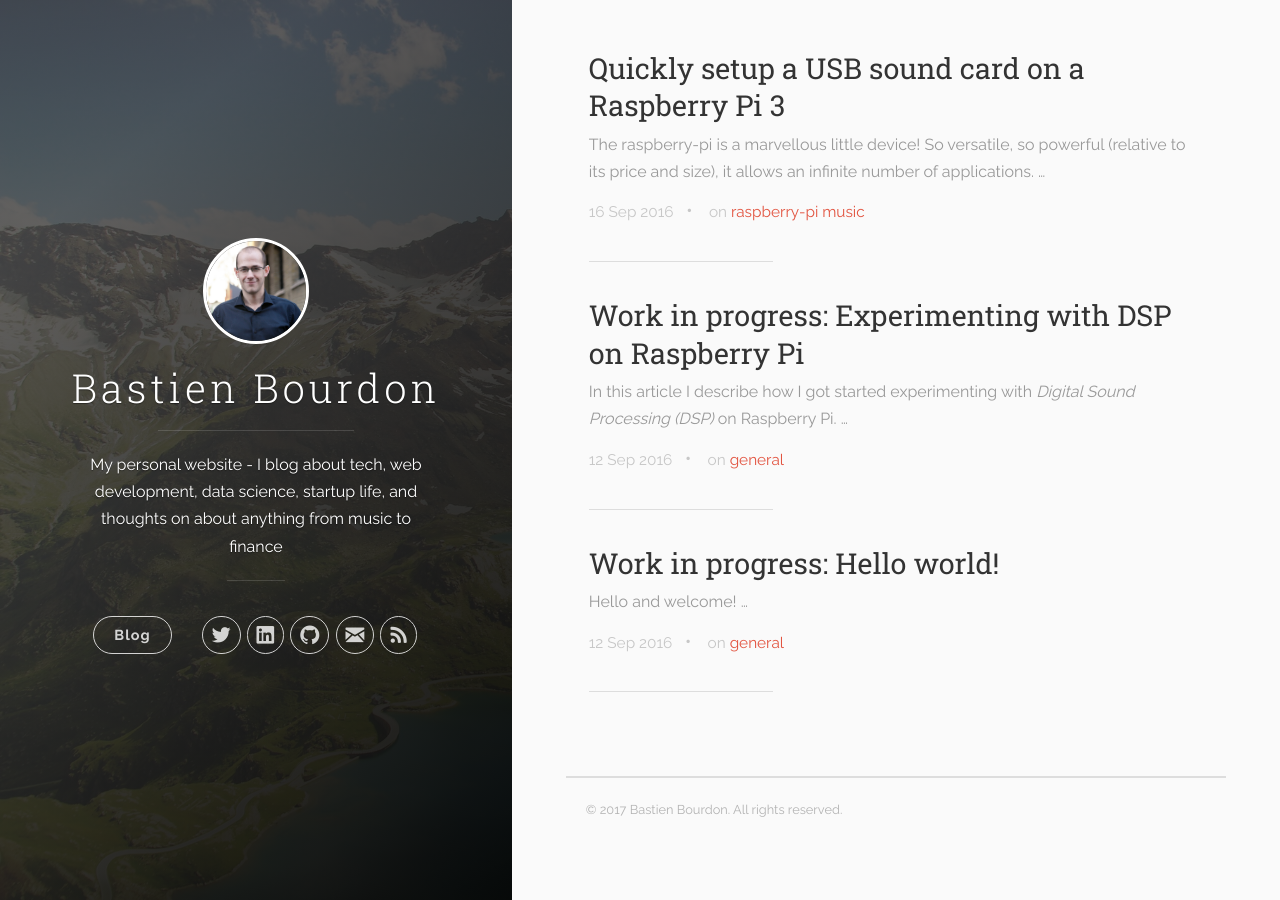
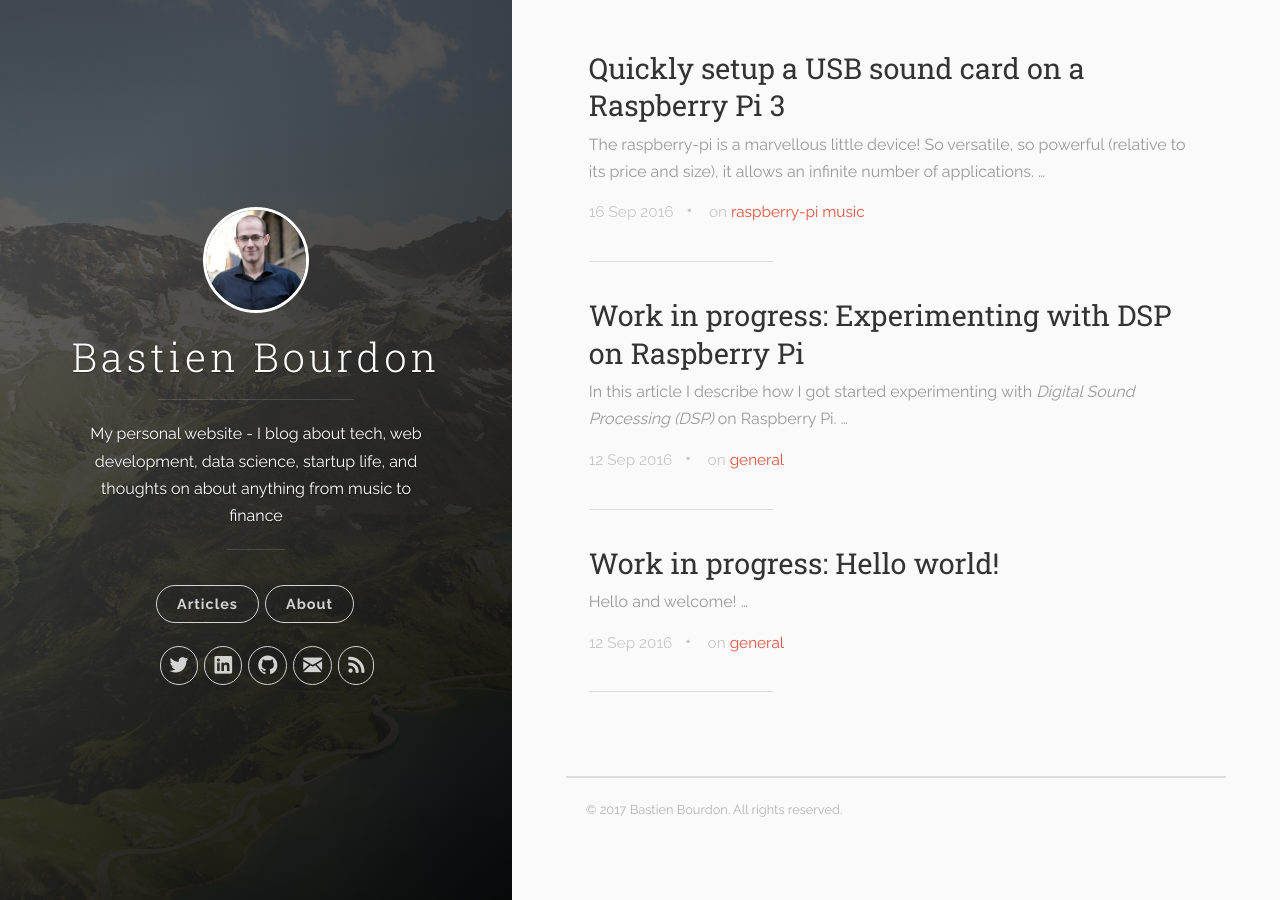
Before and after one commit to Bastien-Brd/Bastien-Brd.github.io, a Jekyll site: the page built from index.html, in a window 1280 px wide. Built offline with Jekyll 4.4.1, drawn with Linux system fonts in a browser that asks for light colours; nearby versions of some CDN libraries; the list of posts is cut into pages by our own code.

Commit message:
The landing page is the posts list with the cover collapsed

```diff
--- a/_includes/header.html
+++ b/_includes/header.html
@@ -3,7 +3,7 @@
   <i class="icon icon-x-circle btn-mobile-close__icon hidden"></i>
 </span>
 
-<header class="panel-cover" style="background-image: url({{ "images/cover.jpg" | prepend: site.baseurl }})">
+<header class="panel-cover panel-cover--collapsed" style="background-image: url({{ "images/cover.jpg" | prepend: site.baseurl }})">
   <div class="panel-main">
 
     <div class="panel-main__inner panel-inverted">
@@ -20,7 +20,13 @@
 
           <nav class="cover-navigation cover-navigation--primary">
             <ul class="navigation">
-              <li class="navigation__item"><a href="{{ site.baseurl }}#blog" title="link to {{ site.title }} blog" class="blog-button">Blog</a></li>
+              <li class="navigation__item"><a href="{{ site.baseurl }}" title="Articles on {{ site.title }}" class="about-button">Articles</a></li>
+            </ul>
+          </nav>
+
+          <nav class="cover-navigation cover-navigation--primary">
+            <ul class="navigation">
+              <li class="navigation__item"><a href="#blog" title="About {{ site.title }}" class="about-button">About</a></li>
             </ul>
           </nav>
 
--- a/js/main.js
+++ b/js/main.js
@@ -2,7 +2,7 @@
 layout: null
 ---
 $(document).ready(function () {
-  $('a.blog-button').click(function (e) {
+  $('a.about-button').click(function (e) {
     if ($('.panel-cover').hasClass('panel-cover--collapsed')) {
       $('.panel-cover').css('width', '100%')
       $('.panel-cover').animate({'max-width': '1600px'}, 400, swing = 'swing', function () {})
@@ -20,20 +20,12 @@
     }
   })
 
-  if (window.location.hash && window.location.hash == '#blog') {
-    $('.panel-cover').addClass('panel-cover--collapsed')
-  }
-
-  if (window.location.pathname !== '{{ site.baseurl }}' && window.location.pathname !== '{{ site.baseurl }}index.html') {
-    $('.panel-cover').addClass('panel-cover--collapsed')
-  }
-
   $('.btn-mobile-menu').click(function () {
     $('.navigation-wrapper').toggleClass('visible animated bounceInDown')
     $('.btn-mobile-menu__icon').toggleClass('icon-list icon-x-circle animated fadeIn')
   })
 
-  $('.navigation-wrapper .blog-button').click(function () {
+  $('.navigation-wrapper .about-button').click(function () {
     $('.navigation-wrapper').toggleClass('visible')
     $('.btn-mobile-menu__icon').toggleClass('icon-list icon-x-circle animated fadeIn')
   })
```
